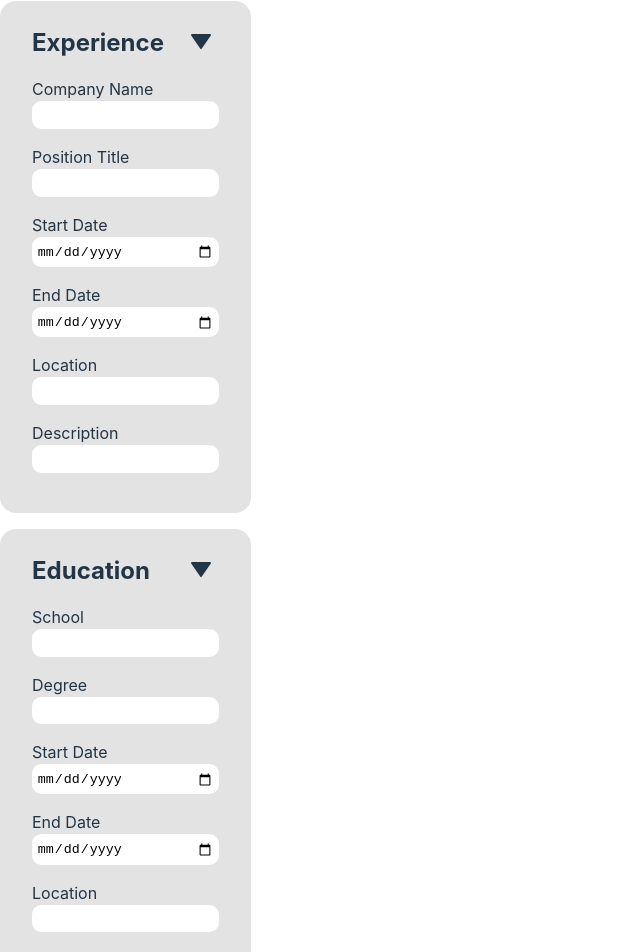
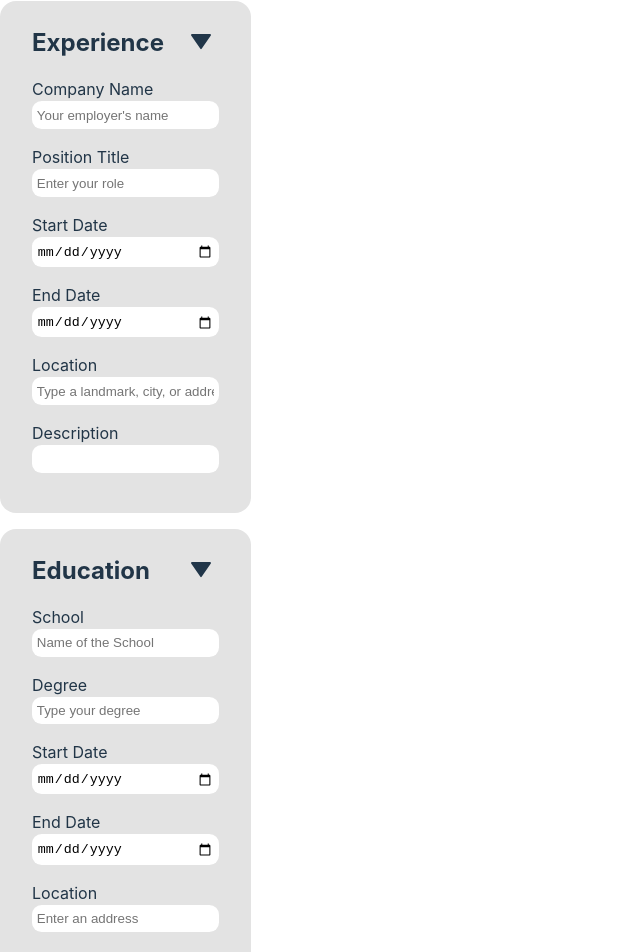
Before and after one commit to zakrnem/cv-builder, a React (Vite) app: page / in a window 1280 px wide. Shown: the part 518-1470 px from the top of the page, without its empty margins (0-640 px from the left). Built offline with nearby package versions, Linux system fonts and the light colour scheme.

Commit message:
Added placeholder values to the form inputs

```diff
--- a/src/components/Education.jsx
+++ b/src/components/Education.jsx
@@ -20,6 +20,7 @@ function Education({ toggleForm, isFormVisible, handleInputChange, input }) {
         <input
           type="text"
           value={input.education.school}
+          placeholder="Name of the School"
           onChange={(e) =>
             handleInputChange("education", "school", e.target.value)
           }
@@ -28,6 +29,7 @@ function Education({ toggleForm, isFormVisible, handleInputChange, input }) {
         <input
           type="text"
           value={input.education.degree}
+          placeholder="Type your degree"
           onChange={(e) =>
             handleInputChange("education", "degree", e.target.value)
           }
@@ -52,6 +54,7 @@ function Education({ toggleForm, isFormVisible, handleInputChange, input }) {
         <input
           type="text"
           value={input.education.location}
+          placeholder="Enter an address"
           onChange={(e) =>
             handleInputChange("education", "location", e.target.value)
           }
--- a/src/components/Experience.jsx
+++ b/src/components/Experience.jsx
@@ -20,6 +20,7 @@ function Experience({ toggleForm, isFormVisible, handleInputChange, input }) {
         <input
           type="text"
           value={input.experience.company}
+          placeholder="Your employer's name"
           onChange={(e) =>
             handleInputChange("experience", "company", e.target.value)
           }
@@ -28,6 +29,7 @@ function Experience({ toggleForm, isFormVisible, handleInputChange, input }) {
         <input
           type="text"
           value={input.experience.positon}
+          placeholder="Enter your role"
           onChange={(e) =>
             handleInputChange("experience", "position", e.target.value)
           }
@@ -52,6 +54,7 @@ function Experience({ toggleForm, isFormVisible, handleInputChange, input }) {
         <input
           type="text"
           value={input.experience.location}
+          placeholder="Type a landmark, city, or address"
           onChange={(e) =>
             handleInputChange("experience", "location", e.target.value)
           }
```
